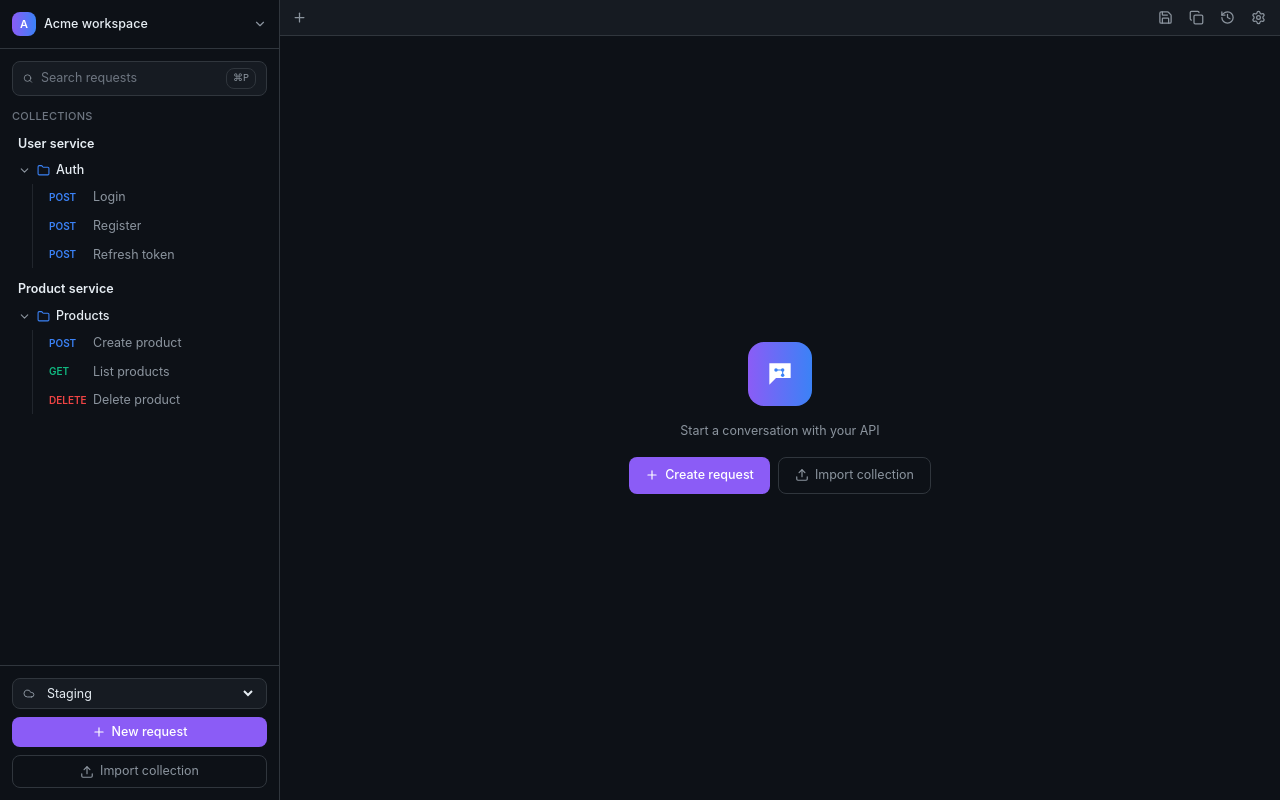
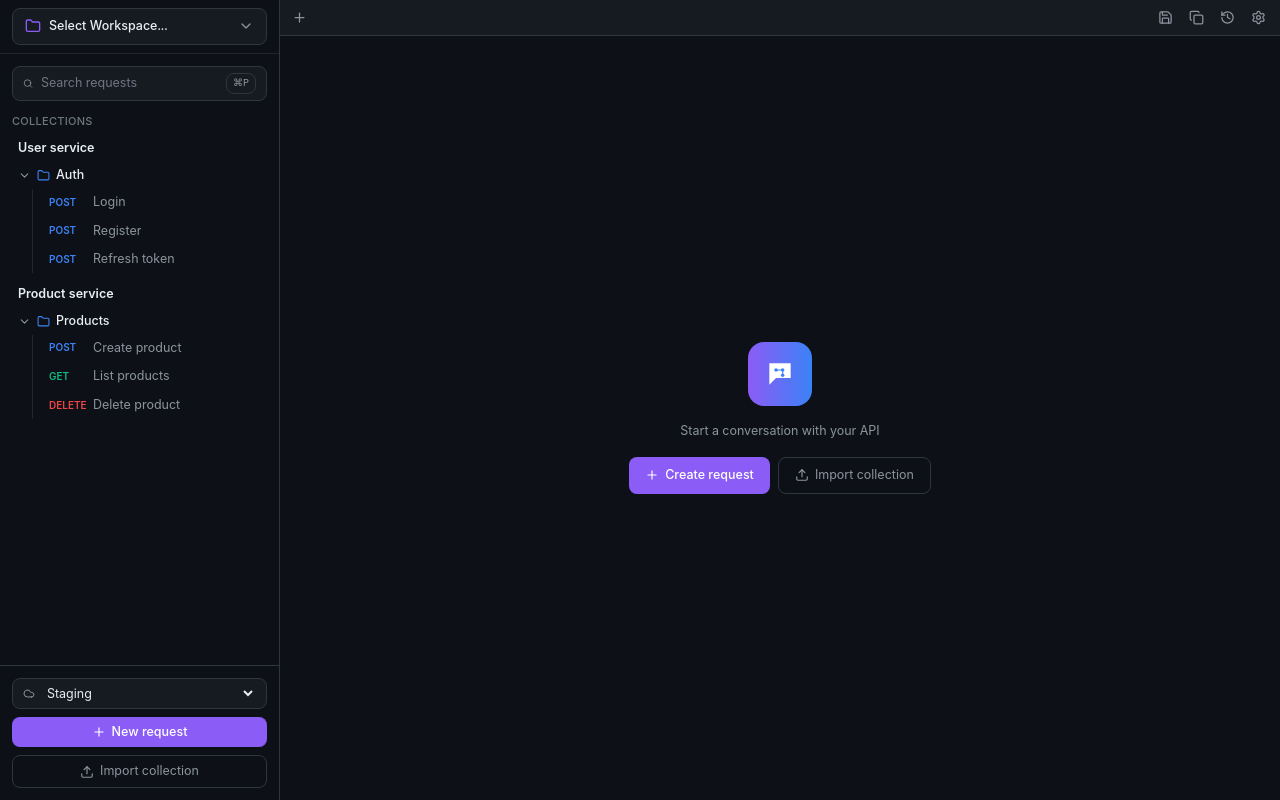
Before and after one commit to iamdhakrey/Varta, a React (Vite) app: page / in a window 1280 px wide. Built offline with nearby package versions, Linux system fonts and the light colour scheme.

Commit message:
feat: implement collection management commands and integrate WorkspaceSelector into sidebar

```diff
--- a/src/components/Sidebar/index.tsx
+++ b/src/components/Sidebar/index.tsx
@@ -11,6 +11,7 @@ import {
 import { collections, environments } from "../../data/mock";
 import { useVartaStore } from "../../store";
 import { CollectionFolder, HttpMethod } from "../../types";
+import { WorkspaceSelector } from "./WorkspaceSelector";
 
 const methodColor: Record<HttpMethod, string> = {
   GET: "text-method-get",
@@ -74,17 +75,11 @@ export default function Sidebar() {
   return (
     <aside className="flex h-full w-[280px] shrink-0 flex-col border-r border-border bg-bg">
       {/* Workspace switcher */}
-      <div className="flex items-center justify-between border-b border-border px-3 py-3">
-        <div className="flex items-center gap-2">
-          <div className="flex h-6 w-6 items-center justify-center rounded-md bg-brand-gradient text-[11px] font-semibold text-white">
-            A
-          </div>
-          <span className="text-sm font-medium text-text-primary">
-            Acme workspace
-          </span>
-        </div>
-        <ChevronDown size={14} className="text-text-secondary" />
-      </div>
+      {/* Top Section - Workspace Picker */}
+      <WorkspaceSelector />
+
+      {/* Divider */}
+      <div className="h-[1px] bg-borderMuted w-full" />
 
       {/* Search */}
       <div className="px-3 pt-3">
```
